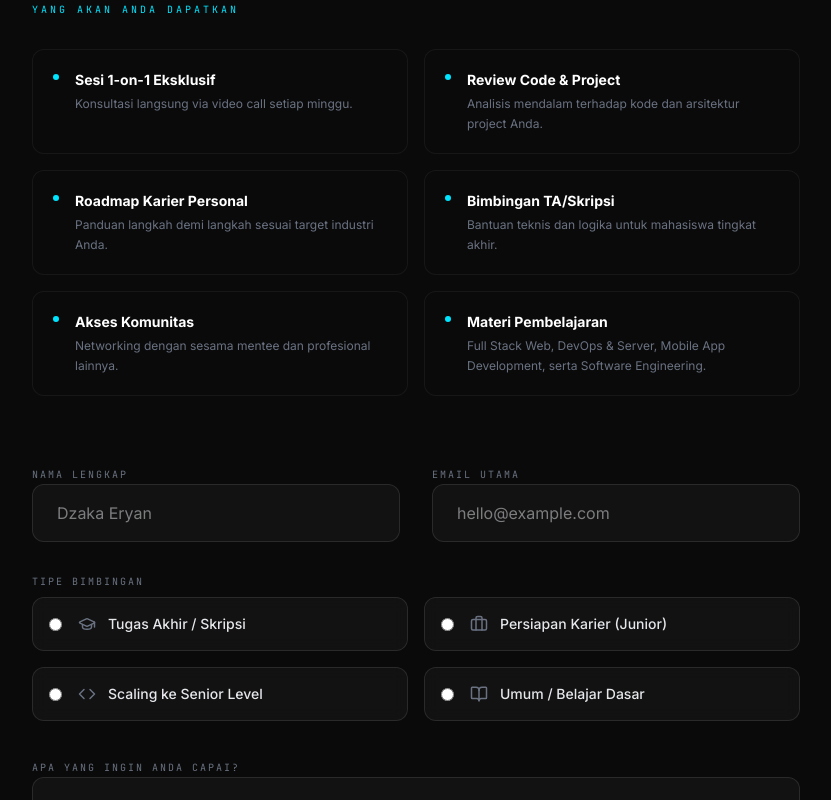
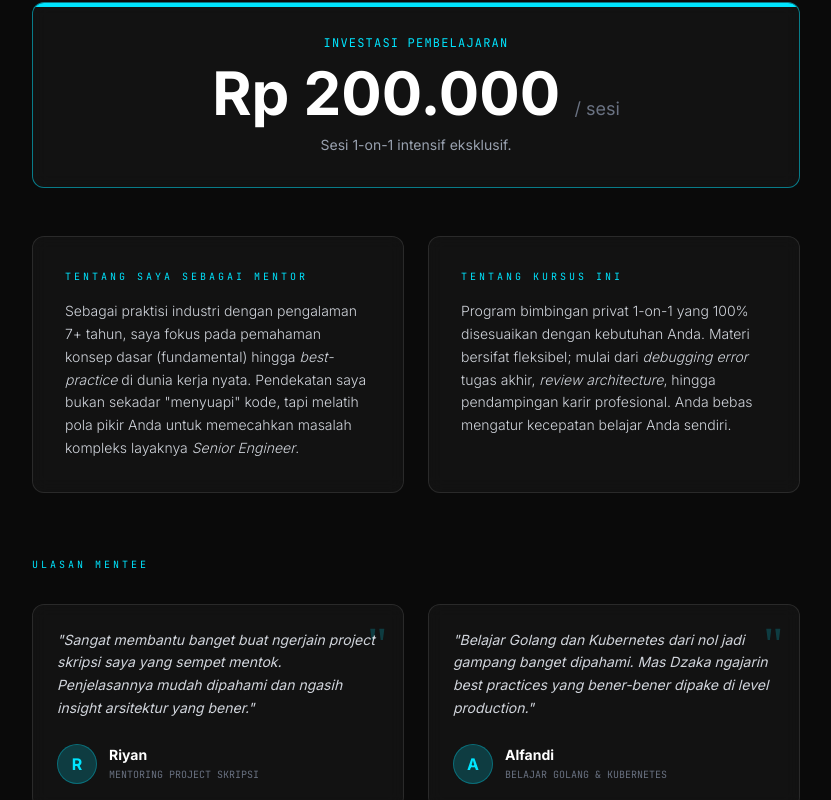
Before and after one commit to dzaka-eryan/dzaka-eryan, a React (Vite) app: page /register-mentorship in a window 1280 px wide. Shown: the part 440-1240 px from the top of the page, without its empty margins (224-1055 px from the left). Built offline with nearby package versions, Linux system fonts and the light colour scheme.

Commit message:
update profile

```diff
--- a/src/components/MentorshipRegistration.tsx
+++ b/src/components/MentorshipRegistration.tsx
@@ -108,6 +108,62 @@ export default function MentorshipRegistration() {
             Amankan <span className="text-white font-medium">slot terakhir</span> Anda dengan mengisi formulir pendaftaran bimbingan di bawah ini.
           </p>
 
+          {/* Info Tarif */}
+          <div className="glass-card p-8 border-brand-accent/50 mb-12 text-center relative overflow-hidden group">
+             <div className="absolute top-0 left-0 w-full h-1 bg-brand-accent"></div>
+             <h3 className="text-xs font-mono uppercase tracking-widest text-brand-accent mb-3">Investasi Pembelajaran</h3>
+             <div className="text-5xl md:text-6xl font-black text-white mb-3">Rp 200.000 <span className="text-lg text-gray-500 font-normal">/ sesi</span></div>
+             <p className="text-gray-400 text-sm">Sesi 1-on-1 intensif eksklusif.</p>
+          </div>
+
+          <div className="grid grid-cols-1 md:grid-cols-2 gap-6 mb-16">
+            {/* Tentang Saya Sebagai Mentor */}
+            <div className="glass-card p-8">
+              <h2 className="text-[10px] font-mono uppercase tracking-[0.3em] text-brand-accent mb-4">Tentang Saya Sebagai Mentor</h2>
+              <p className="text-sm text-gray-300 leading-relaxed font-light">
+                Sebagai praktisi industri dengan pengalaman 7+ tahun, saya fokus pada pemahaman konsep dasar (fundamental) hingga <i>best-practice</i> di dunia kerja nyata. Pendekatan saya bukan sekadar "menyuapi" kode, tapi melatih pola pikir Anda untuk memecahkan masalah kompleks layaknya <i>Senior Engineer</i>.
+              </p>
+            </div>
+
+            {/* Tentang Kursus Ini */}
+            <div className="glass-card p-8">
+              <h2 className="text-[10px] font-mono uppercase tracking-[0.3em] text-brand-accent mb-4">Tentang Kursus Ini</h2>
+              <p className="text-sm text-gray-300 leading-relaxed font-light">
+                Program bimbingan privat 1-on-1 yang 100% disesuaikan dengan kebutuhan Anda. Materi bersifat fleksibel; mulai dari <i>debugging error</i> tugas akhir, <i>review architecture</i>, hingga pendampingan karir profesional. Anda bebas mengatur kecepatan belajar Anda sendiri.
+              </p>
+            </div>
+          </div>
+
+          {/* Ulasan */}
+          <div className="mb-16">
+            <h2 className="text-[10px] font-mono uppercase tracking-[0.3em] text-brand-accent mb-8">Ulasan Mentee</h2>
+            <div className="grid grid-cols-1 sm:grid-cols-2 gap-6">
+              <div className="glass-card p-6 relative">
+                <div className="text-5xl text-brand-accent opacity-20 absolute top-4 right-4 font-serif">"</div>
+                <p className="text-sm text-gray-300 italic mb-6 leading-relaxed relative z-10">"Sangat membantu banget buat ngerjain project skripsi saya yang sempet mentok. Penjelasannya mudah dipahami dan ngasih insight arsitektur yang bener."</p>
+                <div className="flex items-center gap-3 mt-auto">
+                  <div className="w-10 h-10 rounded-full bg-brand-accent/20 border border-brand-accent/30 flex items-center justify-center font-bold text-brand-accent">R</div>
+                  <div>
+                    <h4 className="text-sm font-bold text-white">Riyan</h4>
+                    <p className="text-[10px] text-gray-500 font-mono uppercase mt-0.5">Mentoring Project Skripsi</p>
+                  </div>
+                </div>
+              </div>
+
+              <div className="glass-card p-6 relative">
+                <div className="text-5xl text-brand-accent opacity-20 absolute top-4 right-4 font-serif">"</div>
+                <p className="text-sm text-gray-300 italic mb-6 leading-relaxed relative z-10">"Belajar Golang dan Kubernetes dari nol jadi gampang banget dipahami. Mas Dzaka ngajarin best practices yang bener-bener dipake di level production."</p>
+                <div className="flex items-center gap-3 mt-auto">
+                  <div className="w-10 h-10 rounded-full bg-brand-accent/20 border border-brand-accent/30 flex items-center justify-center font-bold text-brand-accent">A</div>
+                  <div>
+                    <h4 className="text-sm font-bold text-white">Alfandi</h4>
+                    <p className="text-[10px] text-gray-500 font-mono uppercase mt-0.5">Belajar Golang & Kubernetes</p>
+                  </div>
+                </div>
+              </div>
+            </div>
+          </div>
+
           {/* Perks Section */}
           <div className="mb-16">
             <h2 className="text-[10px] font-mono uppercase tracking-[0.3em] text-brand-accent mb-8">Yang Akan Anda Dapatkan</h2>
```
